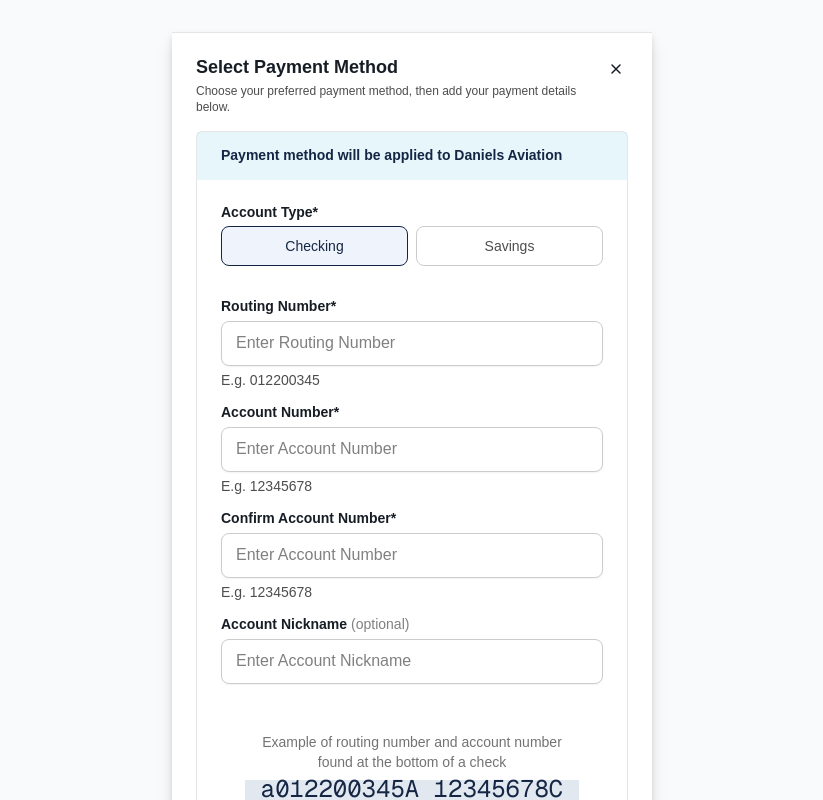
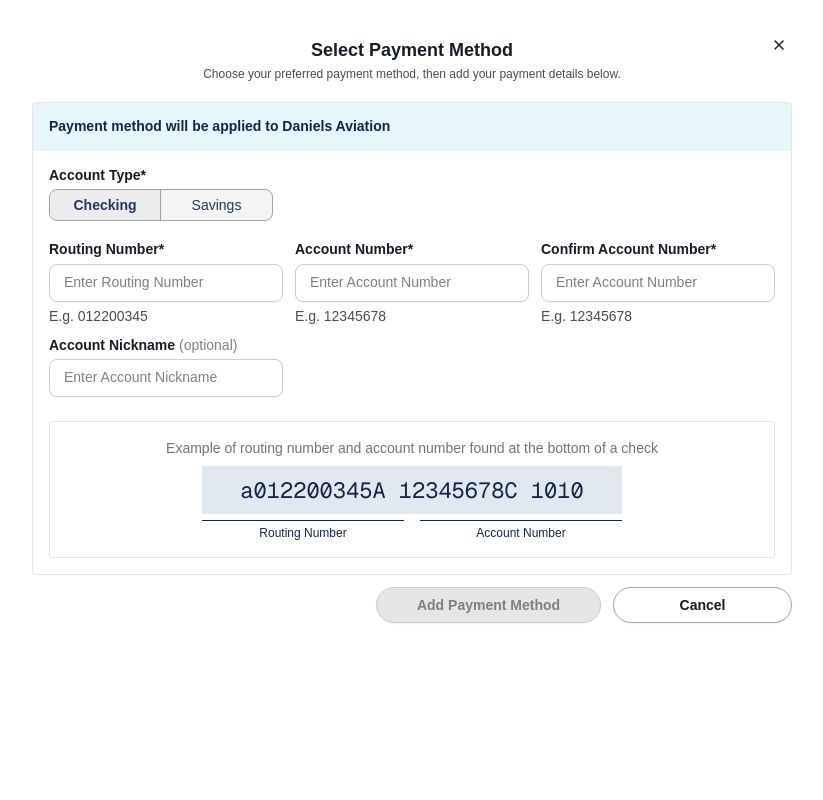
Before and after one commit to SudirKrishnaaRS/frontend, a Next.js app: page /ach-wallet-form in a window 1280 px wide. Shown: the top 800 px of the page, without its empty margins (228-1051 px from the left). Built offline with nearby package versions, Linux system fonts and the light colour scheme.

Commit message:
Updated existing fg design to accomidate Desktop view

```diff
--- a/app/ach-wallet-form/page.tsx
+++ b/app/ach-wallet-form/page.tsx
@@ -2,8 +2,10 @@ import ACHWalletForm from "@/components/ach-wallet/ACHWalletForm";
 
 export default function AchWalletFormPage() {
   return (
-    <main className="flex min-h-screen items-center justify-center bg-[#f8fafc] p-4 sm:p-8">
-      <ACHWalletForm />
+    <main className="min-h-screen bg-white px-4 py-4 sm:px-8 sm:py-8">
+      <div className="mx-auto w-full max-w-[932px]">
+        <ACHWalletForm />
+      </div>
     </main>
   );
 }
--- a/components/ach-wallet/ACHWalletForm.tsx
+++ b/components/ach-wallet/ACHWalletForm.tsx
@@ -4,7 +4,7 @@ import { useMemo, useState } from "react";
 import { useRouter } from "next/navigation";
 import { useWalletStore } from "@/store/walletStore";
 import AchActionButton from "./AchActionButton";
-import { CloseIcon, LandmarkIcon } from "./AchIcons";
+import { CloseIcon } from "./AchIcons";
 import AchTextField from "./AchTextField";
 import AchToggleGroup from "./AchToggleGroup";
 import CheckExampleCard from "./CheckExampleCard";
@@ -40,6 +40,7 @@ export default function ACHWalletForm() {
 
   const errors = useMemo(() => validateAchWalletForm(values), [values]);
 
+  // Can be replaced by react-hook-form later
   const visibleErrors: AchWalletFormErrors = useMemo(
     () =>
       Object.entries(errors).reduce<AchWalletFormErrors>(
@@ -145,21 +146,19 @@ export default function ACHWalletForm() {
   };
 
   return (
-    <section className="w-full max-w-[480px] border-t border-[#e5e5e5] bg-white p-6 shadow-[0_10px_15px_rgba(0,0,0,0.1),0_4px_6px_rgba(0,0,0,0.1)]">
-      <header className="relative flex min-h-14 items-start justify-between">
-        <div className="space-y-1 pr-10">
+    <section className="relative mx-auto w-full max-w-[760px] bg-white">
+      <header className="relative mb-4 px-10 pt-2 text-center lg:mb-5">
         <h1 className="text-[18px] font-bold leading-[1.2] text-[#161d25]">
           Select Payment Method
         </h1>
-          <p className="text-xs leading-4 text-[#4d4d4d]">
+        <p className="mt-1 text-xs leading-4 text-[#4d4d4d]">
           Choose your preferred payment method, then add your payment details
           below.
         </p>
-        </div>
 
         <button
           aria-label="Close ACH wallet form"
-          className="absolute right-0 top-0 rounded-[2px] p-1 text-[#161d25] transition-colors duration-150 hover:bg-[#f5f5f5] focus-visible:outline-none focus-visible:ring-2 focus-visible:ring-[#152644]/40"
+          className="absolute right-0 top-0 flex size-[26px] items-center justify-center rounded-[2px] text-[#161d25] transition-colors duration-150 hover:bg-[#f5f5f5] focus-visible:outline-none focus-visible:ring-2 focus-visible:ring-[#152644]/40"
           onClick={handleClose}
           type="button"
         >
@@ -167,16 +166,16 @@ export default function ACHWalletForm() {
         </button>
       </header>
 
-      <div className="mt-4 rounded-[6px] border border-[#e5e5e5] bg-white">
-        <div className="flex h-12 items-center bg-[rgba(159,219,237,0.25)] px-6 py-4">
+      <div className="rounded-[4px] border border-[#e5e5e5] bg-white">
+        <div className="flex min-h-12 items-center bg-[rgba(159,219,237,0.25)] px-4 py-3">
           <p className="text-sm font-semibold leading-[1.2] text-[#152644]">
             Payment method will be applied to Daniels Aviation
           </p>
         </div>
 
-        <div className="px-6 py-6">
-          <div className="mx-auto w-full max-w-[384px] space-y-8">
-            {/* Accoount Type */}
+        <div className="px-4 py-4">
+          <div className="space-y-5">
+            <div className="w-full md:max-w-[224px]">
               <AchToggleGroup
                 id="account-type"
                 label="Account Type*"
@@ -189,9 +188,9 @@ export default function ACHWalletForm() {
                 ]}
                 value={values.accountType}
               />
+            </div>
 
-            {/* Routing Number */}
-            <div className="space-y-4">
+            <div className="grid grid-cols-1 gap-3 lg:grid-cols-3">
               <AchTextField
                 error={visibleErrors.routingNumber}
                 hint="E.g. 012200345"
@@ -211,7 +210,6 @@ export default function ACHWalletForm() {
                 value={values.routingNumber}
               />
 
-              {/* Account Number*/}
               <AchTextField
                 error={visibleErrors.accountNumber}
                 hint="E.g. 12345678"
@@ -231,7 +229,6 @@ export default function ACHWalletForm() {
                 value={values.accountNumber}
               />
 
-              {/* Confirm Account Number*/}
               <AchTextField
                 error={visibleErrors.confirmAccountNumber}
                 hint="E.g. 12345678"
@@ -251,7 +248,6 @@ export default function ACHWalletForm() {
                 value={values.confirmAccountNumber}
               />
 
-              {/* Account Nickname */}
               <AchTextField
                 error={visibleErrors.accountNickname}
                 id="accountNickname"
@@ -279,10 +275,10 @@ export default function ACHWalletForm() {
         <p className="mt-3 text-sm leading-[1.2] text-[#b42318]">{apiError}</p>
       ) : null}
 
-      <footer className="mt-4 flex flex-col gap-4">
+      <footer className="mt-3 flex flex-col gap-3 lg:flex-row lg:justify-end">
         <AchActionButton
+          className="lg:w-[225px]"
           disabled={isSubmitting || !isFormValid}
-          // leadingIcon={<LandmarkIcon className="size-6" />}
           onClick={handleSubmit}
           type="button"
           variant="primary"
@@ -291,6 +287,7 @@ export default function ACHWalletForm() {
         </AchActionButton>
 
         <AchActionButton
+          className="lg:w-[179px]"
           onClick={handleCancel}
           type="button"
           variant="secondary"
--- a/components/ach-wallet/AchActionButton.tsx
+++ b/components/ach-wallet/AchActionButton.tsx
@@ -17,7 +17,7 @@ export default function AchActionButton({
 
   const variantClassName =
     variant === "primary"
-      ? "h-12 rounded-[30px] border-[#152644] bg-[#152644] px-4 py-2 text-[18px] leading-[1.2] text-white shadow-[0_1px_2px_rgba(16,24,40,0.05)] disabled:border-[#cccccc] disabled:bg-[#e6e6e6] disabled:text-[#808080]"
+      ? "h-12 rounded-[30px] border-[#152644] bg-[#152644] px-4 py-2 text-[18px] leading-[1.2] text-white shadow-[0_1px_2px_rgba(16,24,40,0.05)] disabled:border-[#cccccc] disabled:bg-[#e6e6e6] disabled:text-[#808080] lg:h-9 lg:px-3 lg:py-2 lg:text-sm"
       : "h-9 rounded-[30px] border-[#a6a6a6] bg-white px-3 py-2 text-sm leading-[1.2] text-[#161d25] shadow-[0_1px_2px_rgba(16,24,40,0.05)] hover:bg-[#f8fafc]";
 
   return (
--- a/components/ach-wallet/AchTextField.tsx
+++ b/components/ach-wallet/AchTextField.tsx
@@ -56,7 +56,7 @@ export default function AchTextField({
         aria-describedby={hint || error ? messageId : undefined}
         aria-invalid={Boolean(error)}
         autoComplete={autoComplete}
-        className={`w-full rounded-[8px] border bg-white px-[14px] py-[10px] text-base leading-[1.4] text-[#161d25] shadow-[0_1px_2px_rgba(16,24,40,0.05)] placeholder:text-[#808080] transition-colors duration-150 focus:outline-none focus:ring-2 focus:ring-[#152644]/20 ${
+        className={`w-full rounded-[8px] border bg-white px-[14px] py-[10px] text-base leading-[1.4] text-[#161d25] shadow-[0_1px_2px_rgba(16,24,40,0.05)] placeholder:text-[#808080] transition-colors duration-150 focus:outline-none focus:ring-2 focus:ring-[#152644]/20 lg:py-2 lg:text-sm ${
           error
             ? "border-[#b42318] focus:border-[#b42318]"
             : "border-[#cccccc] focus:border-[#152644]"
--- a/components/ach-wallet/AchToggleGroup.tsx
+++ b/components/ach-wallet/AchToggleGroup.tsx
@@ -31,20 +31,23 @@ export default function AchToggleGroup({
 
       <div
         aria-label={label}
-        className="grid w-full grid-cols-2 gap-2 rounded-[8px]"
+        className="grid h-8 w-full grid-cols-2 overflow-hidden rounded-[8px] border border-[#9fa1a5] bg-[#f4f4f5]"
         id={id}
         role="radiogroup"
       >
         {options.map((option) => {
           const isSelected = option.value === value;
+          const isFirst = options[0]?.value === option.value;
 
           return (
             <button
               aria-checked={isSelected}
-              className={`h-10 rounded-[8px] border px-4 text-sm font-medium transition-colors duration-150 focus-visible:outline-none focus-visible:ring-2 focus-visible:ring-[#152644]/40 ${
+              className={`relative flex h-full items-center justify-center px-4 text-[14px] leading-none transition-colors duration-150 focus-visible:z-10 focus-visible:outline-none focus-visible:ring-2 focus-visible:ring-[#152644]/35 ${
+                isFirst ? "border-r border-[#9fa1a5]" : ""
+              } ${
                 isSelected
-                  ? "border-[#152644] bg-[#eff4fc] text-[#152644]"
-                  : "border-[#cccccc] bg-white text-[#4d4d4d] hover:bg-[#f8fafc]"
+                  ? "bg-[#ececef] font-semibold text-[#22385e]"
+                  : "bg-transparent font-medium text-[#22385e] hover:bg-[#ececef]"
               }`}
               key={option.value}
               onClick={() => onChange(option.value)}
--- a/components/ach-wallet/CheckExampleCard.tsx
+++ b/components/ach-wallet/CheckExampleCard.tsx
@@ -1,15 +1,15 @@
 export default function CheckExampleCard() {
   return (
-    <div className="rounded-[8px] p-6">
+    <div className="rounded-[2px] border border-[#e5e5e5] bg-white p-4">
       <div className="space-y-2 text-center">
         <p className="text-sm leading-5 text-[#737373]">
           Example of routing number and account number found at the bottom of a
           check
         </p>
 
-        <div className="space-y-[6px]">
+        <div className="mx-auto max-w-[420px] space-y-[6px]">
           <div className="flex h-12 items-center justify-center bg-[#e2e8f0] px-2">
-            <p className="font-mono text-2xl leading-[1.2] text-[#152644]">
+            <p className="font-mono text-[22px] leading-[1.2] text-[#152644]">
               a012200345A 12345678C 1010
             </p>
           </div>
--- a/components/ach-wallet/achWalletValidation.ts
+++ b/components/ach-wallet/achWalletValidation.ts
@@ -20,7 +20,7 @@ export function validateAchWalletForm(
   const errors: AchWalletFormErrors = {};
 
   if (!/^\d{9}$/.test(values.routingNumber)) {
-    errors.routingNumber = "Routing number must be exactly 9 digits.";
+    errors.routingNumber = "Enter a valid 9-digit bank routing number";
   }
 
   if (!/^\d{4,17}$/.test(values.accountNumber)) {
```
Lines whose indentation alone changed are shown as unchanged.
